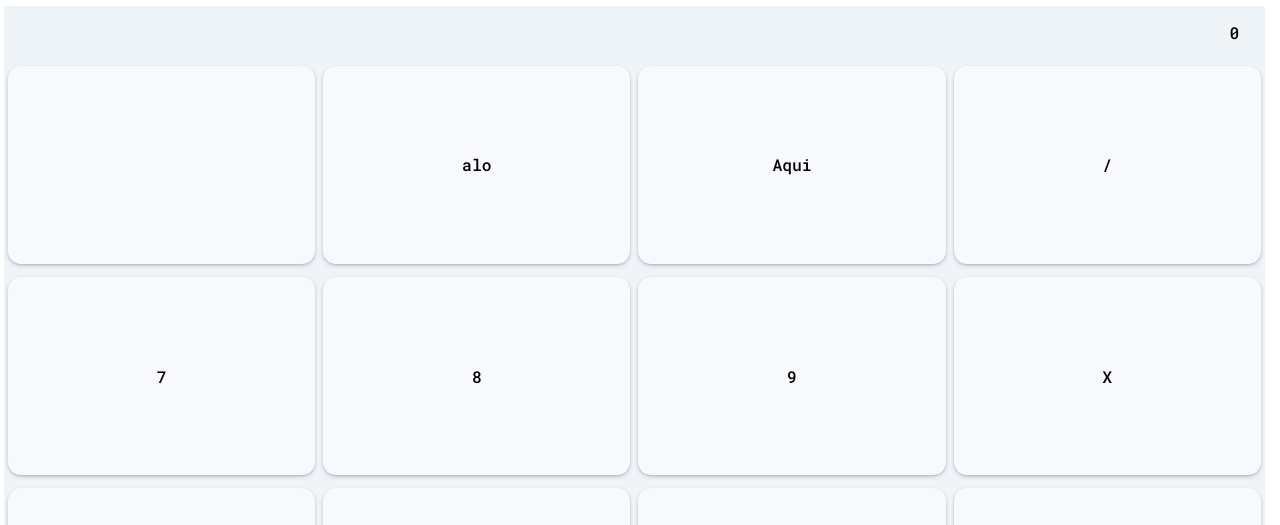
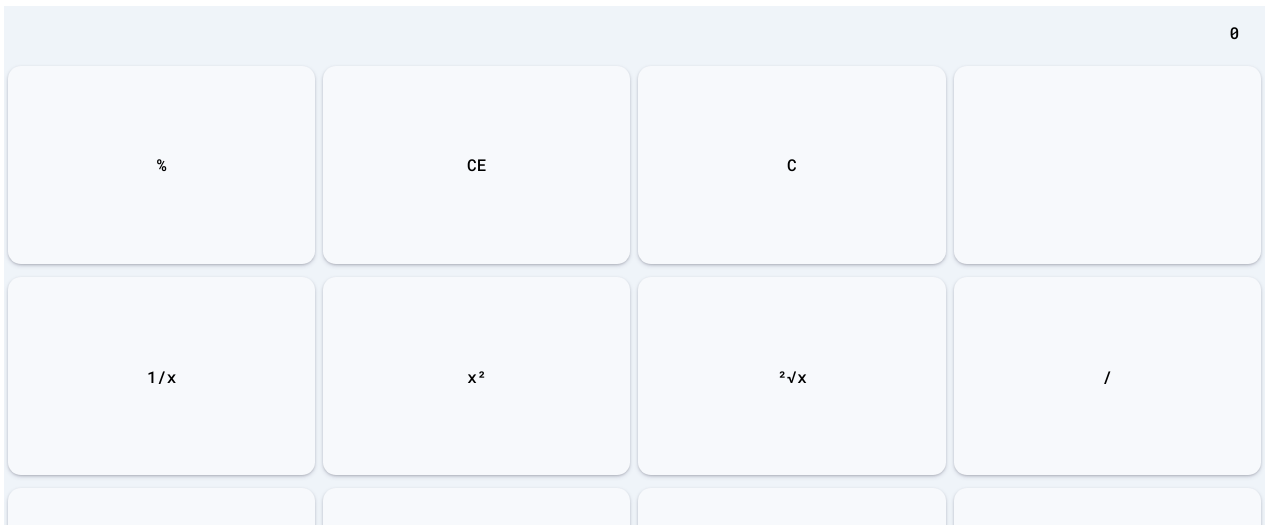
Before and after one commit to leo3210k/Calculator, a React (Create React App) app in the folder project_calculator/: page / in a window 1280 px wide. Shown: the top 525 px of the page. Built offline with nearby package versions, Linux system fonts and the light colour scheme.

Commit message:
add font-awesome

```diff
--- a/project_calculator/src/main/Calculator.jsx
+++ b/project_calculator/src/main/Calculator.jsx
@@ -1,4 +1,6 @@
 import React, { Component } from 'react';
+import { FontAwesomeIcon } from '@fortawesome/react-fontawesome';
+import { solid, regular, brands } from '@fortawesome/fontawesome-svg-core/import.macro'
 import './Calculator.css';
 
 import Display from '../components/Display';
@@ -20,10 +22,19 @@ export default class Calculator extends Component {
         this.updateDisplay = this.updateDisplay.bind(this)
     }
 
+    clearDisplay() {
+        console.log('teste')
+    }
+
     updateDisplay(element) {
         const number = element.target.innerHTML
 
-        this.setState({ display: this.state.display + number })
+        // if(this.state.display == '0') this.clearDisplay
+        if(this.state.display == '0') {
+            this.setState({ display: number })
+        } else {
+            this.setState({ display: this.state.display + number })
+        }
     }
 
     setOperation(operation) {
@@ -34,9 +45,13 @@ export default class Calculator extends Component {
         return(
             <div class="calculator">
                 <Display display={this.state.display}/>
-                <Button value=""/>
-                <Button value="alo"/>
-                <Button click={this.teste} value="Aqui"/>
+                <Button value="%" click={this.updateDisplay}/>
+                <Button value="CE" click={this.updateDisplay}/>
+                <Button value="C" click={this.updateDisplay}/>
+                <Button value={<FontAwesomeIcon icon="fa-solid fa-delete-left" />} click={this.updateDisplay}/>
+                <Button value="1/x" font_operation/>
+                <Button value="x²" font_operation/>
+                <Button value="²√x" click={this.clearDisplay}/>
                 <Button value="/" click={this.setOperation}/>
                 <Button value="7" click={this.updateDisplay}/>
                 <Button value="8" click={this.updateDisplay}/>
@@ -53,7 +68,7 @@ export default class Calculator extends Component {
                 <Button value="+" click={this.updateDisplay}/>
                 <Button value="0" click={this.updateDisplay}/>
                 <Button value="," click={this.updateDisplay}/>
-                <Button value="=" blue click={this.setOperation}/>
+                <Button value="=" click={this.setOperation} blue/>
             </div>
         )
     }
```
Also changed, not shown: project_calculator/package.json (+6 -2 lines).
